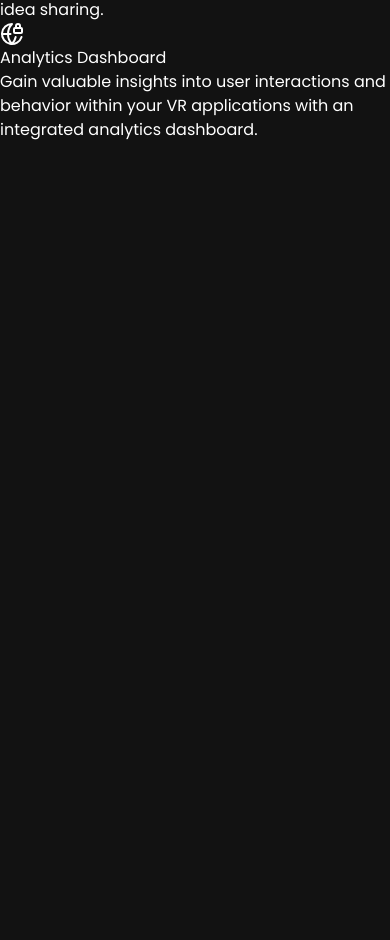
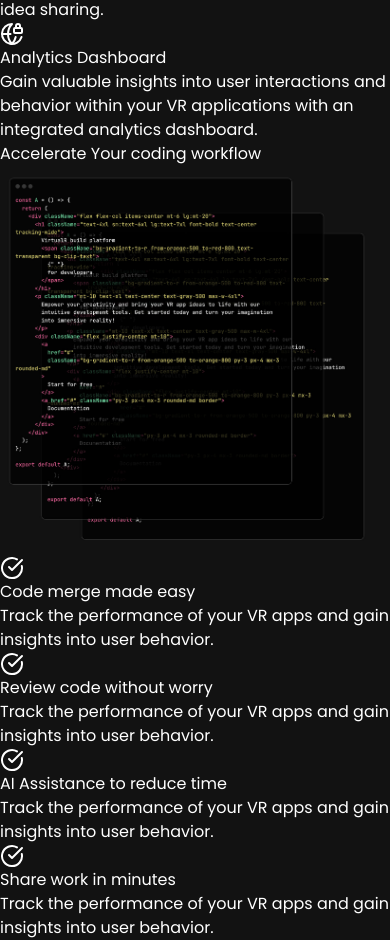
Before and after one commit to Ajosh-NyxBar/Ai-APP, a React (Vite) app: page / in a window 390 px wide. Shown: the part 1611-2551 px from the top of the page. Before the commit the page ends 1753 px from the top, so only its background shows below. Built offline with nearby package versions, Linux system fonts and the light colour scheme.

Commit message:
add workflow section

```diff
--- a/src/App.jsx
+++ b/src/App.jsx
@@ -2,6 +2,7 @@ import React from "react";
 import Navbar from "./components/Navbar";
 import Hero from "./components/Hero";
 import Features from "./components/Features";
+import WorkFlow from "./components/WorkFlow";
 const App = () => {
   return (
     <>
@@ -9,6 +10,7 @@ const App = () => {
       <div className="max-w-7xl mx-auto pt-20 px-6">
         <Hero />
         <Features />
+        <WorkFlow />
       </div>
     </>
   );
--- /dev/null
+++ b/src/components/WorkFlow.jsx
@@ -0,0 +1,37 @@
+import React from "react";
+import { CheckCircle } from "lucide-react";
+import codeimg from "../assets/code.jpg";
+import { checklistItems } from "../constants";
+
+const WorkFlow = () => {
+  return (
+    <div className="mt-20">
+      <h2 className="text-3xl sm:text-5xl lg:text-6xl text-center mt-6 tracking-wide">
+        Accelerate Your{" "}
+        <span className="bg-gradient-to-r from-orange-500 to-orange-800 text-transparent bg-clip-text">
+          coding workflow
+        </span>
+      </h2>
+      <div className="flex flex-wrap justify-center">
+        <div className="p-2 w-full lg:w-1/2">
+          <img src={codeimg} alt="codeimg" />
+        </div>
+        <div className="pt-12 w-full lg:w-1/2">
+          {checklistItems.map((item, index) => (
+            <div key={item.id} className="flex mb-12">
+              <div className="text-green-400 mx-6 bg-neutral-900 rounded-full p-2 h-10 w-10 flex items-center justify-center">
+                <CheckCircle className="mr-2" />
+              </div>
+              <div className="space-y-2">
+                <h3 className="text-xl font-bold">{item.title}</h3>
+                <p className="text-neutral-400">{item.description}</p>
+              </div>
+            </div>
+          ))}
+        </div>
+      </div>
+    </div>
+  );
+};
+
+export default WorkFlow;
```
